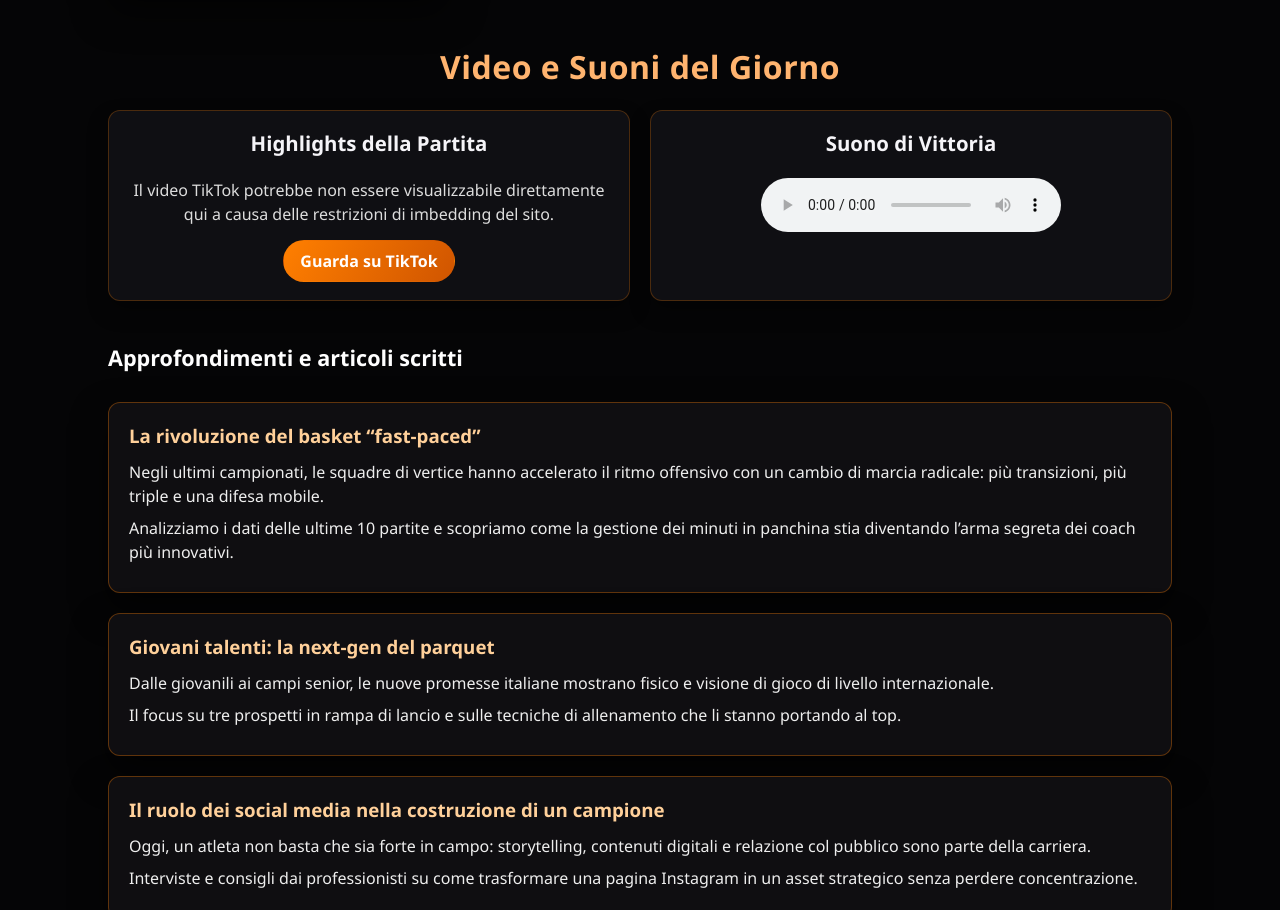
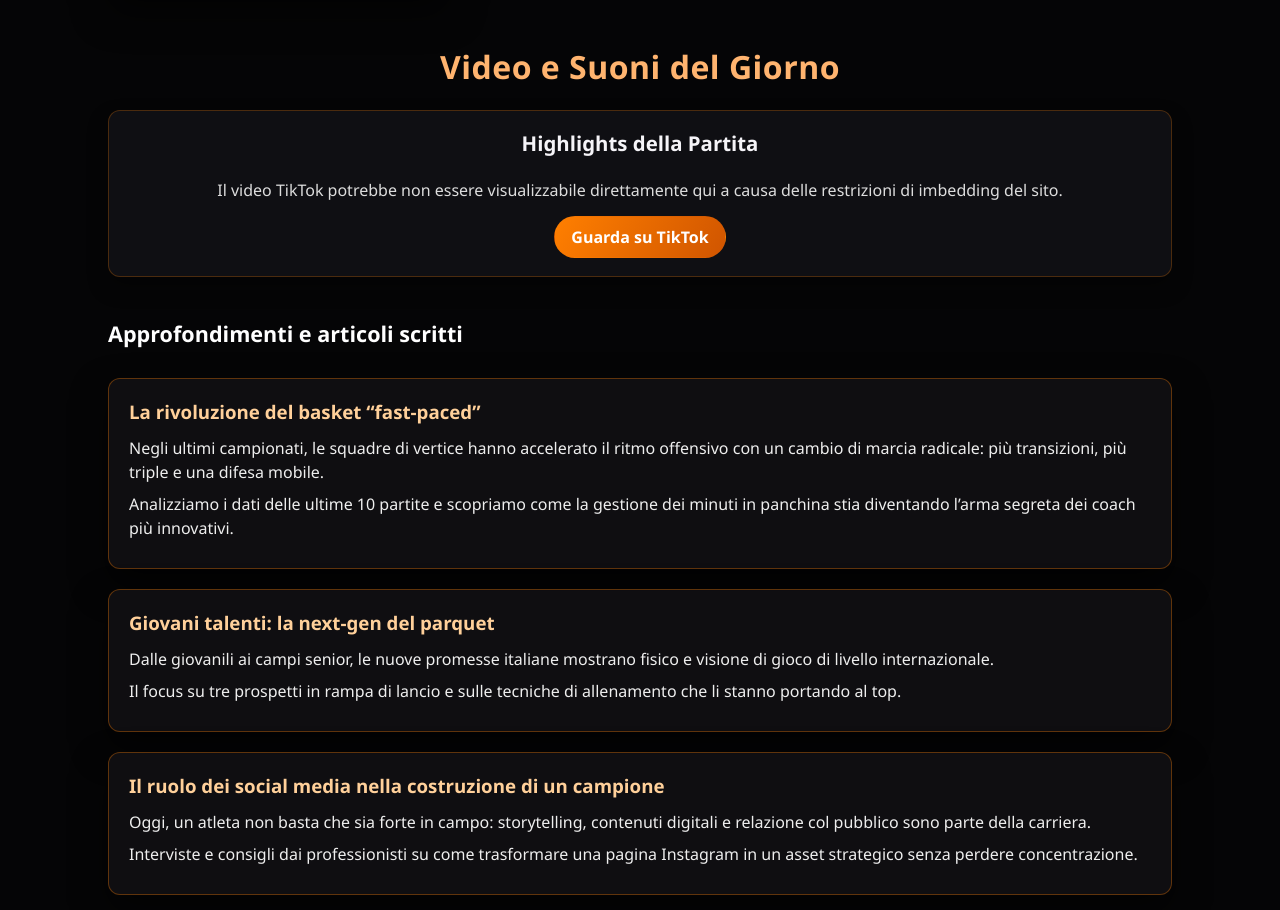
Before and after one commit to cristianbutta/basket, a plain HTML site: page index.html in a window 1280 px wide. Shown: the part 1153-2063 px from the top of the page. Drawn offline with Linux system fonts and the light colour scheme.

Commit message:
aggiornato di nuovo

```diff
--- a/index.html
+++ b/index.html
@@ -388,13 +388,6 @@
           <p>Il video TikTok potrebbe non essere visualizzabile direttamente qui a causa delle restrizioni di imbedding del sito.</p>
           <a class="more" href="https://www.tiktok.com/@perlenbaita/video/7118352383016520966" target="_blank" rel="noopener">Guarda su TikTok</a>
         </div>
-        <div class="media-item">
-          <h3>Suono di Vittoria</h3>
-          <audio controls>
-            <source src="https://www.soundjay.com/misc/sounds/applause-01.wav" type="audio/wav">
-            Il tuo browser non supporta l'elemento audio.
-          </audio>
-        </div>
       </div>
       <audio id="bg-music" autoplay loop>
         <source src="https://www.soundhelix.com/examples/mp3/SoundHelix-Song-1.mp3" type="audio/mpeg">
```
